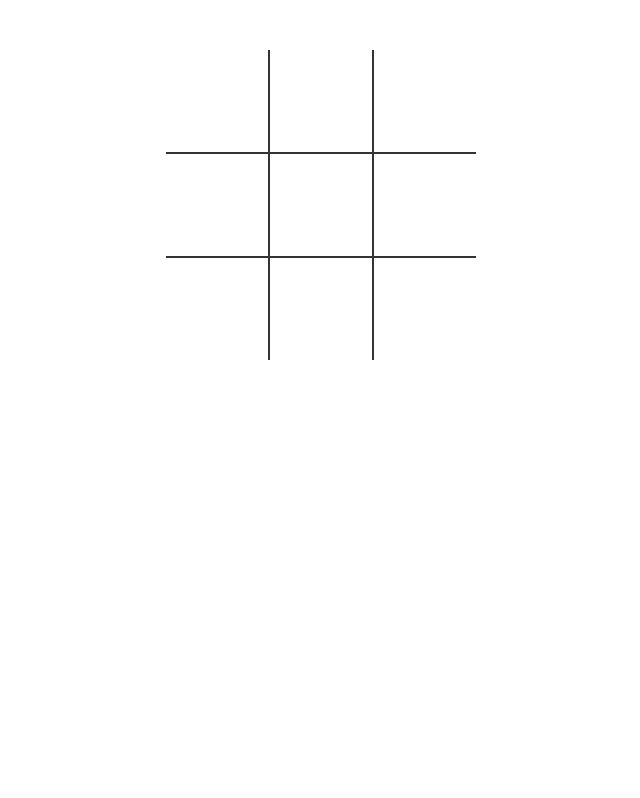
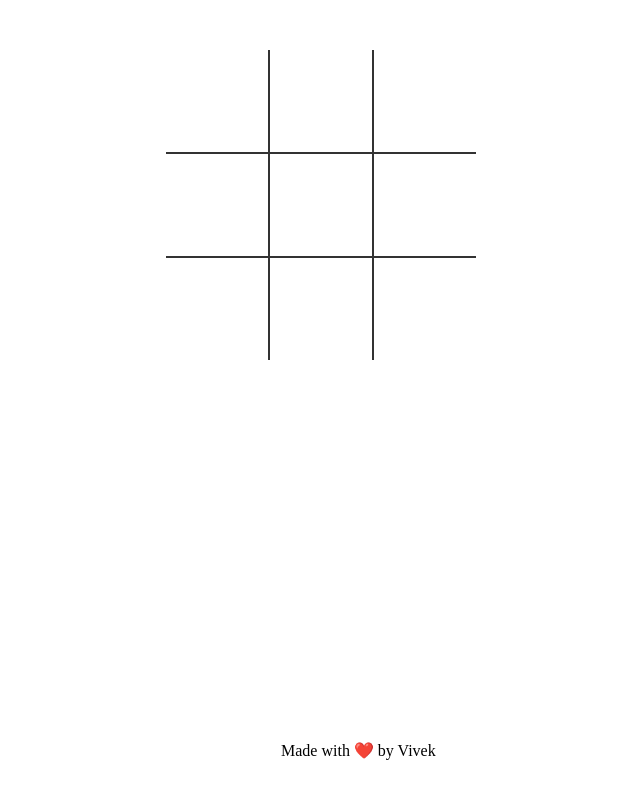
Before and after one commit to vivektripaathi/Tic-Tac-Toe-An-Unbeatable-AI-Game, a plain HTML site: page index.html in a window 1280 px wide. Shown: the whole page, without its empty margins (319-959 px from the left). Drawn offline with Linux system fonts and the light colour scheme.

Commit message:
version_2.0

```diff
--- a/index.html
+++ b/index.html
@@ -32,6 +32,9 @@
 		<div class="text"></div>
 		<button onClick="startGame()">Replay</button>
 	</div>
+	<footer class="foot">
+		Made with ❤️ by Vivek
+	  </footer>
 
   <script src="script.js"></script>
 </body>
```
